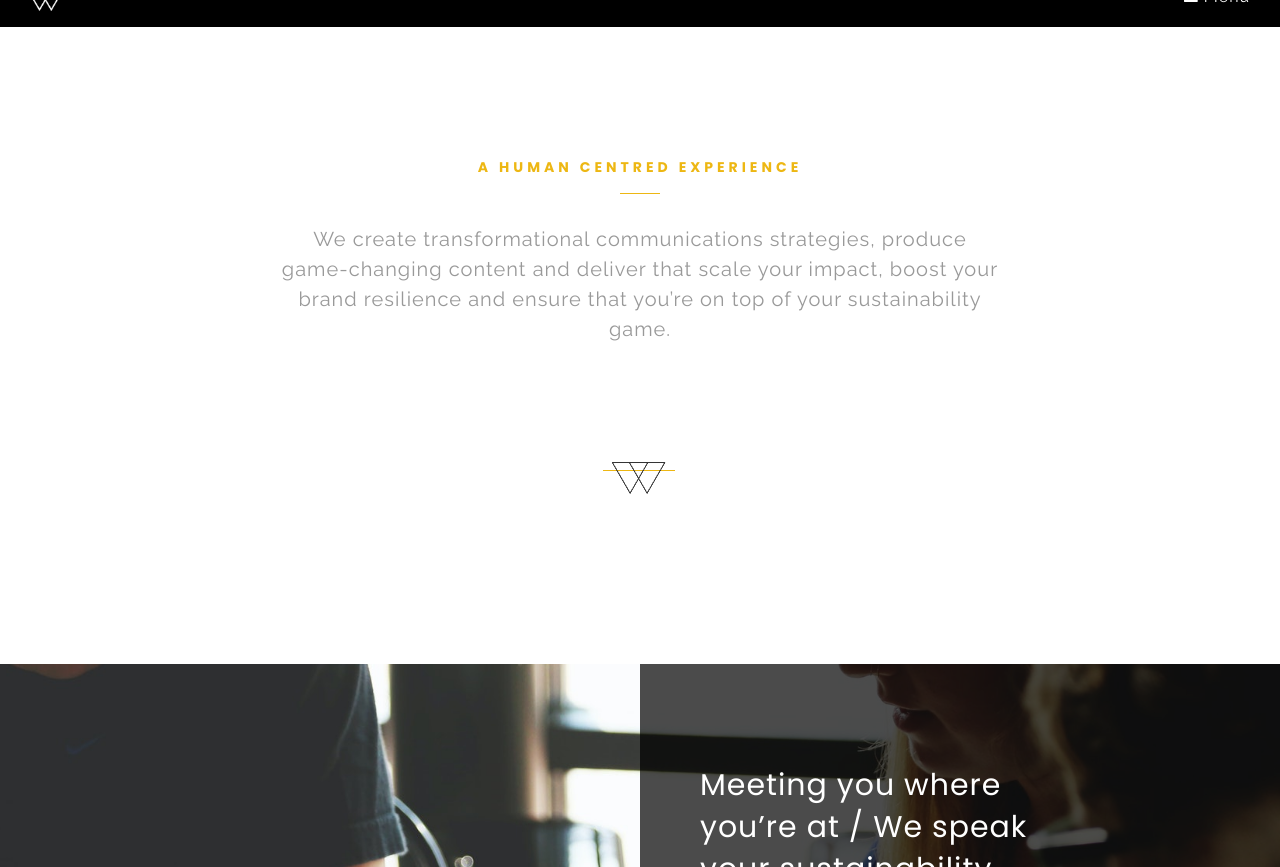
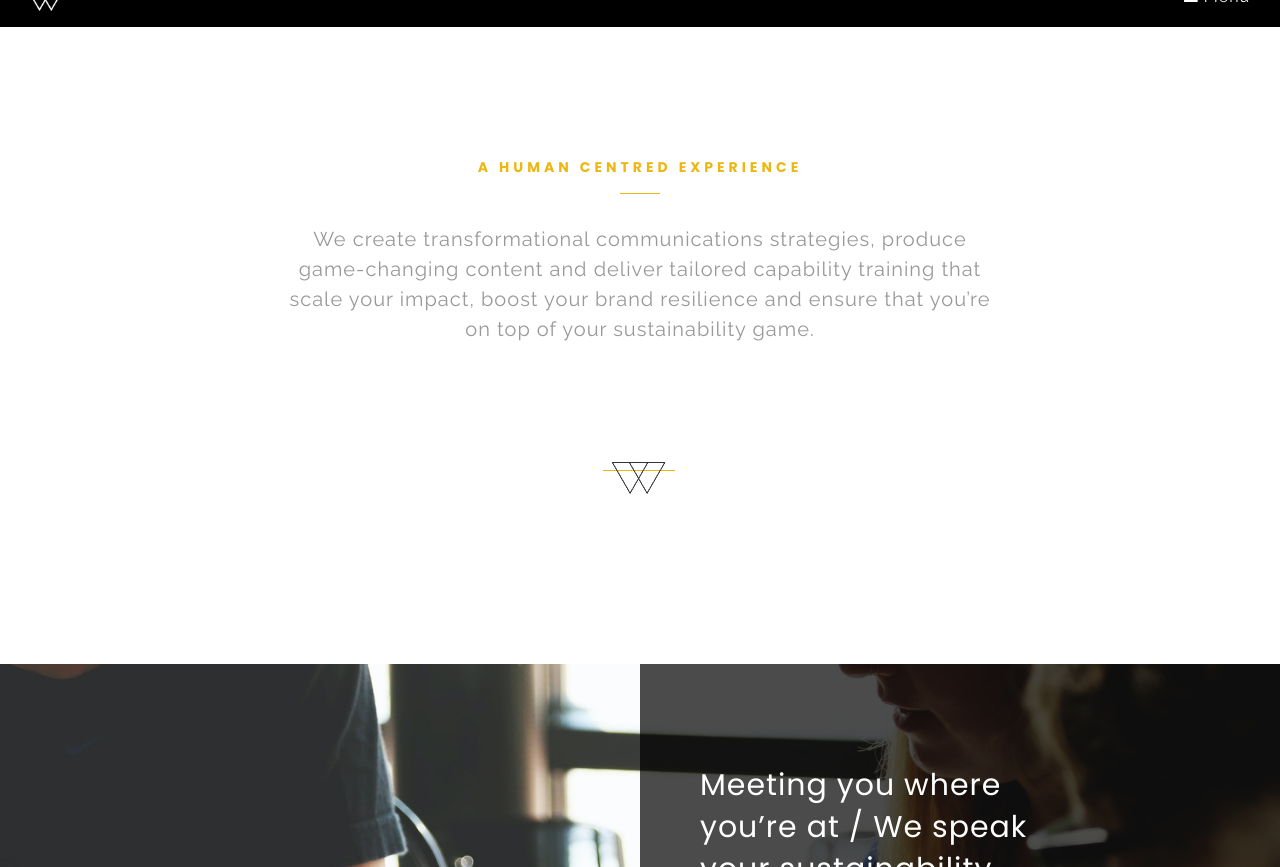
Before and after one commit to mbcusick/hucklebe.com, a Jekyll site: the page built from index.html, in a window 1280 px wide and 900 px high, scrolled down 871 px, cut to the strip 33-900 px from the top of the window. Built offline with Jekyll 4.4.1, drawn with Linux system fonts in a browser that asks for light colours.

Commit message:
Update index.html

```diff
--- a/index.html
+++ b/index.html
@@ -143,7 +143,7 @@
     <div class='large-8 columns large-centered'>
       <div class="section-title">
         <p class="small-title">A Human Centred Experience</p>
-        <p class="big-size">We create transformational communications strategies, produce game-changing content and deliver that scale your impact, boost your brand resilience and ensure that you’re on top of your sustainability game.</p>
+        <p class="big-size">We create transformational communications strategies, produce game-changing content and deliver tailored capability training that scale your impact, boost your brand resilience and ensure that you’re on top of your sustainability game.</p>
         <div class="four spacing"></div>
         <img src="{{ "/assets/images/logo-black.png" | relative_url }}" alt="">
       </div>
```
